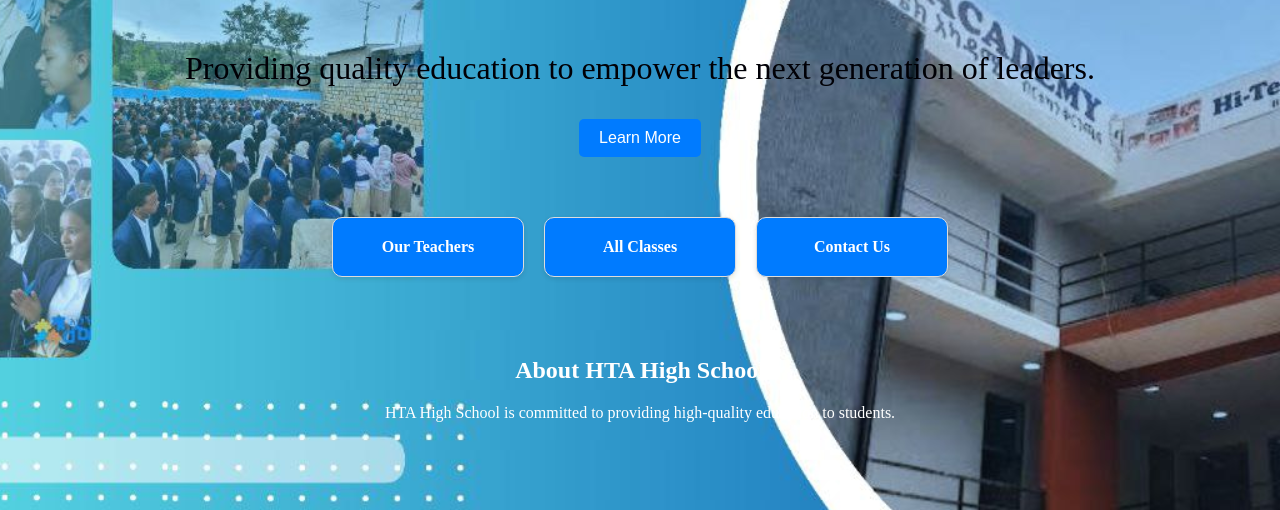
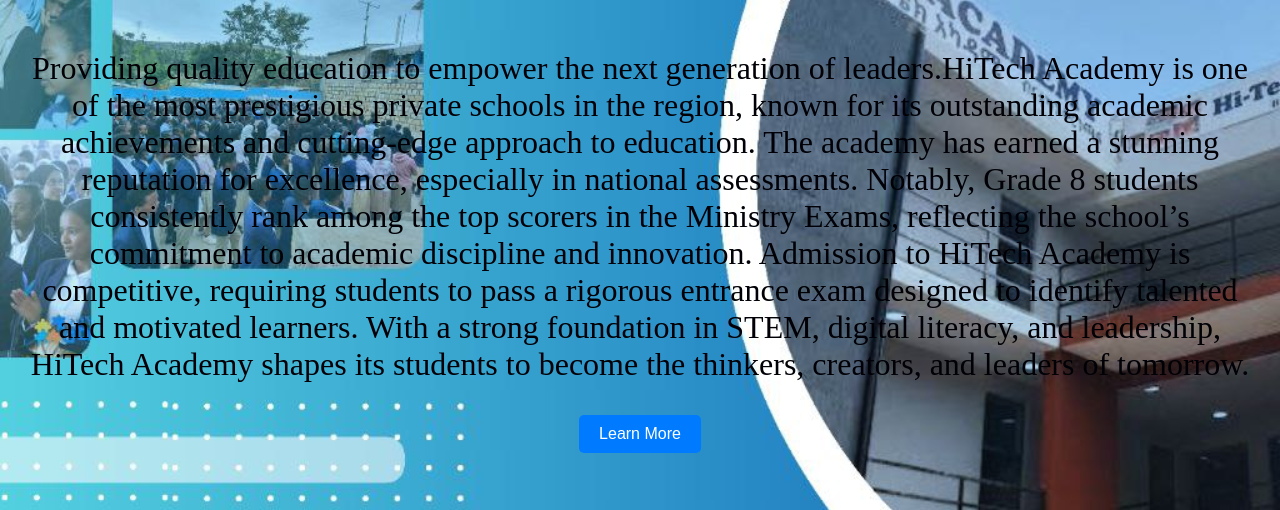
Before and after one commit to owl7734/HITECH-ACADAMY-HIGH, a plain HTML site: page index.html in a window 1280 px wide. Shown: the part 260-770 px from the top of the page. Drawn offline with Linux system fonts and the light colour scheme.

Commit message:
index.html

```diff
--- a/index.html
+++ b/index.html
@@ -220,7 +220,7 @@
     </header>
     <section class="hero">
         <h1>Welcome to HTA High School</h1>
-        <p>Providing quality education to empower the next generation of leaders.</p>
+        <p>Providing quality education to empower the next generation of leaders.HiTech Academy is one of the most prestigious private schools in the region, known for its outstanding academic achievements and cutting-edge approach to education. The academy has earned a stunning reputation for excellence, especially in national assessments. Notably, Grade 8 students consistently rank among the top scorers in the Ministry Exams, reflecting the school’s commitment to academic discipline and innovation. Admission to HiTech Academy is competitive, requiring students to pass a rigorous entrance exam designed to identify talented and motivated learners. With a strong foundation in STEM, digital literacy, and leadership, HiTech Academy shapes its students to become the thinkers, creators, and leaders of tomorrow.</p>
         <button onclick="location.href='#about'">Learn More</button>
     </section>
     <div class="section-buttons">
```
